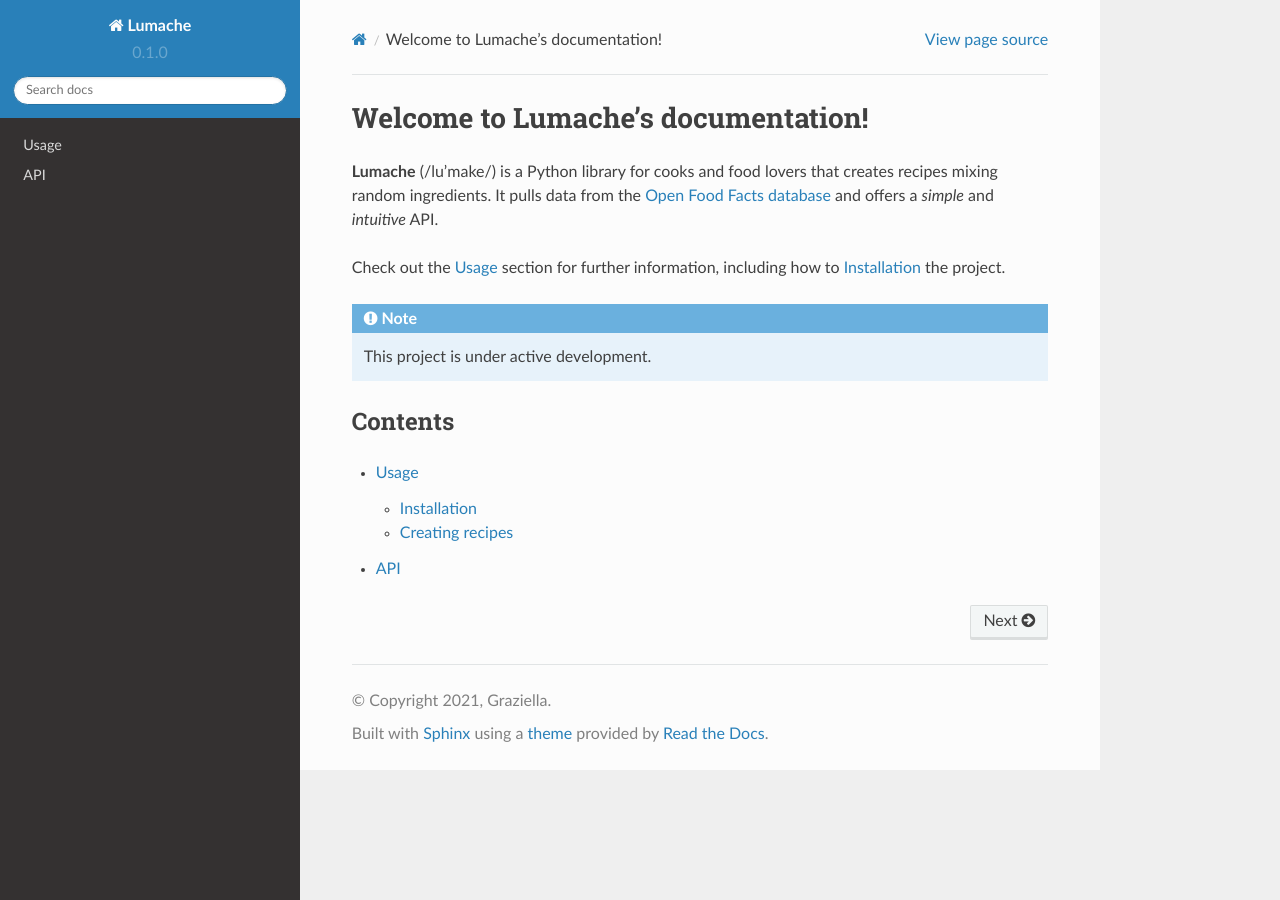
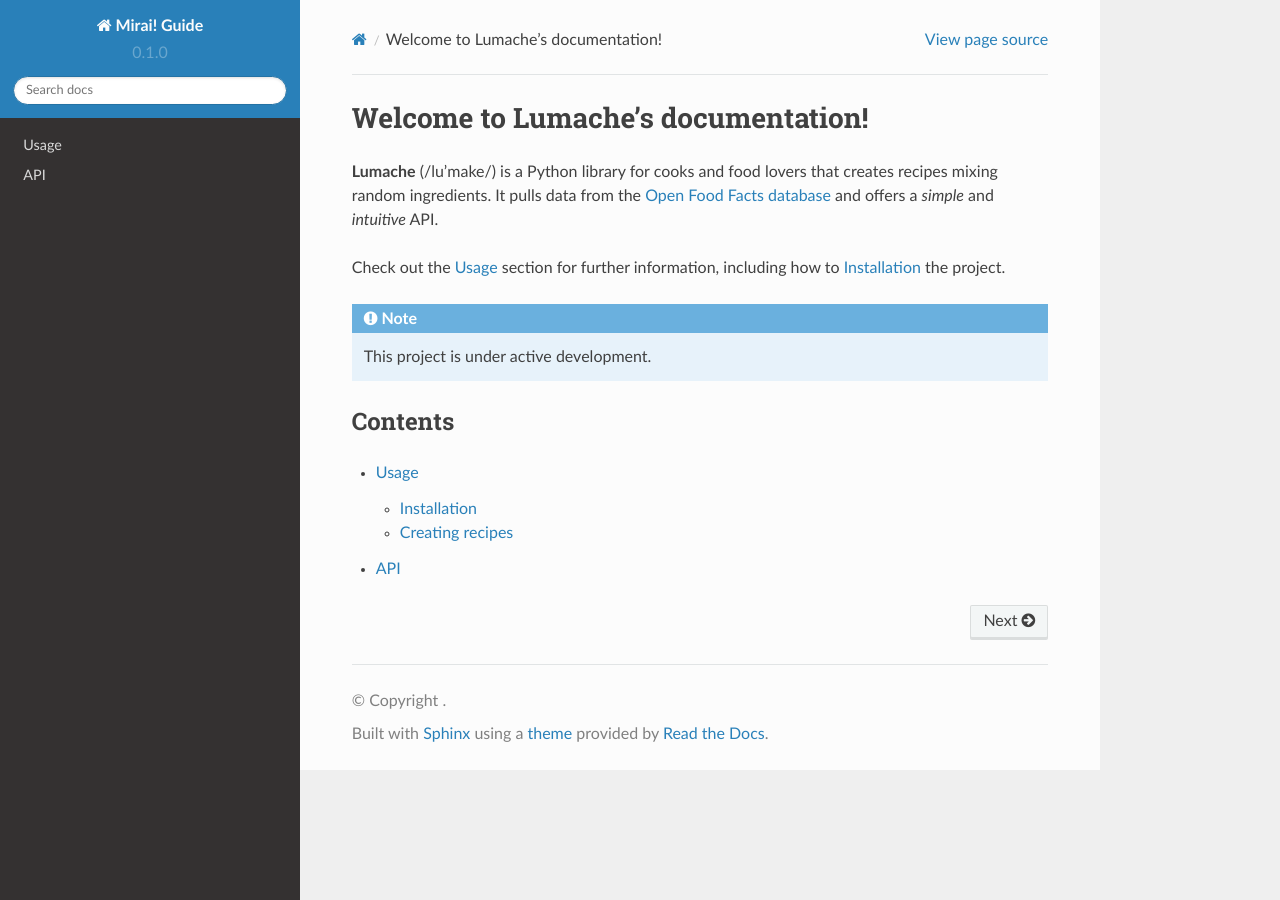
Before and after one commit to n173x/guide-dev, a Sphinx documentation site: the page built from docs/source/index.rst, in a window 1280 px wide. Built offline with Sphinx 7.4.7 and the Read the Docs theme 2.0.0, drawn with Linux system fonts in a browser that asks for light colours.

Commit message:
Update conf.py

```diff
--- a/docs/source/conf.py
+++ b/docs/source/conf.py
@@ -2,9 +2,9 @@
 
 # -- Project information
 
-project = 'Lumache'
-copyright = '2021, Graziella'
-author = 'Graziella'
+project = 'Mirai! Guide'
+# copyright = '2021, Graziella'
+author = 'Nitex'
 
 release = '0.1'
 version = '0.1.0'
```
